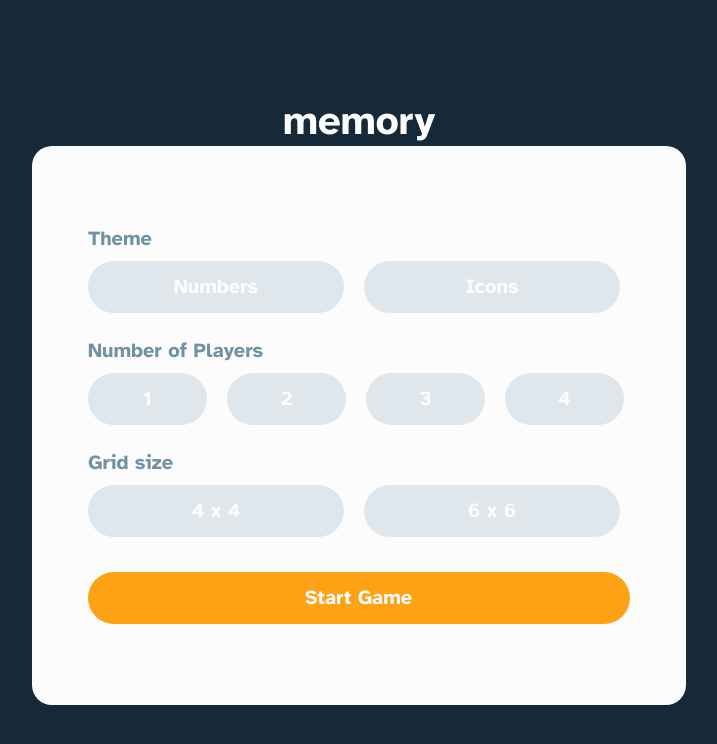
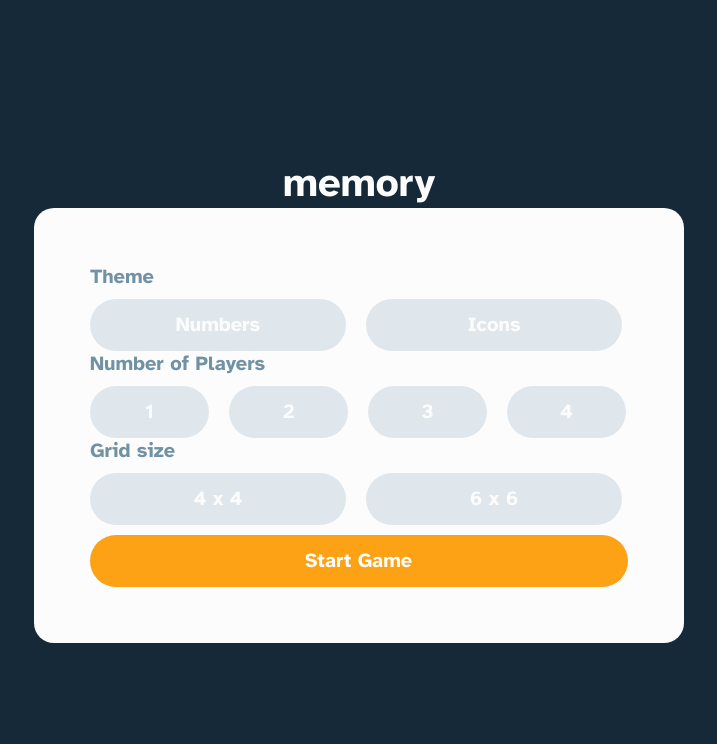
Before and after one commit to ssejjemba/memory, a Next.js app: page / in a window 1280 px wide. Shown: the top 744 px of the page, without its empty margins (281-998 px from the left). Built offline with nearby package versions, Linux system fonts and the light colour scheme.

Commit message:
refactor(Start-route): change the names of each setting container.

```diff
--- a/src/pages/index.tsx
+++ b/src/pages/index.tsx
@@ -24,16 +24,16 @@ export default function Home(): JSX.Element {
         <Logo class="start-logo" />
 
         <div className={classes["game-settings"]}>
-          <div className={classes["theme"]}>
-            <h2 className={classes["settings-heading"]}>Theme</h2>
+          <div className={classes["setting-case"]}>
+            <h2 className={classes["setting-heading"]}>Theme</h2>
             <div className={classes["buttons-case"]}>
               <ButtonSecondary class="text-btn">Numbers</ButtonSecondary>
               <ButtonSecondary class="text-btn">Icons</ButtonSecondary>
             </div>
           </div>
 
-          <div className={classes["players-number"]}>
-            <h2 className={classes["settings-heading"]}>Number of Players</h2>
+          <div className={classes["setting-case"]}>
+            <h2 className={classes["setting-heading"]}>Number of Players</h2>
             <div className={classes["buttons-case"]}>
               <ButtonSecondary class="number-btn">1</ButtonSecondary>
               <ButtonSecondary class="number-btn">2</ButtonSecondary>
@@ -42,8 +42,8 @@ export default function Home(): JSX.Element {
             </div>
           </div>
 
-          <div className={classes["grid-size"]}>
-            <h2 className={classes["settings-heading"]}>Grid size</h2>
+          <div className={classes["setting-case"]}>
+            <h2 className={classes["setting-heading"]}>Grid size</h2>
             <div className={classes["buttons-case"]}>
               <ButtonSecondary class="text-btn">4 x 4</ButtonSecondary>
               <ButtonSecondary class="text-btn">6 x 6</ButtonSecondary>
--- a/src/styles/start.module.css
+++ b/src/styles/start.module.css
@@ -13,8 +13,10 @@
 }
 
 .game-settings {
-  width: 65.4rem;
-  height: 55.9rem;
+  max-width: 65rem;
+  width: 100%;
+  height: fit-content;
+  overflow: hidden;
   padding: 5.6rem;
   background-color: var(--color-grey-light-2);
   border-radius: 2rem;
@@ -25,7 +27,7 @@
   align-items: flex-start;
 }
 
-.settings-heading {
+.setting-heading {
   font-size: 2rem;
   line-height: 2.5rem;
   color: var(--color-secondary-dark);
```
